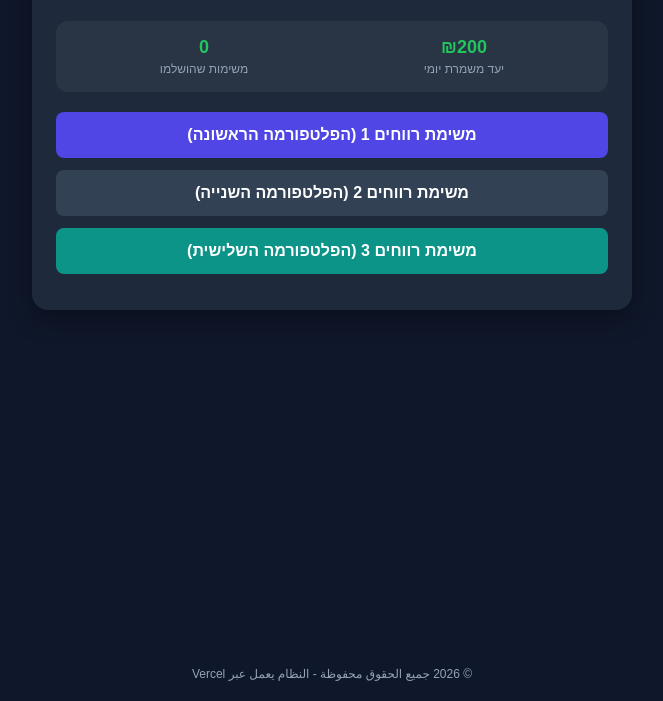
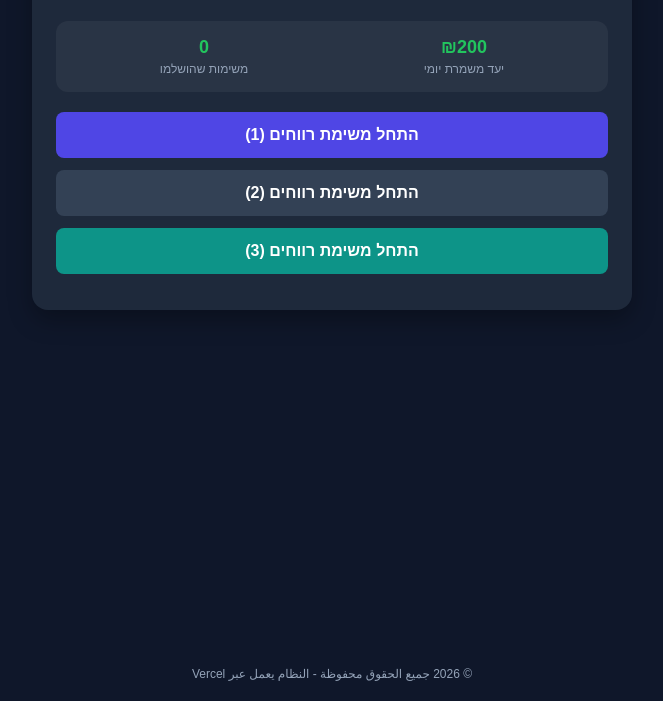
Before and after one commit to mooaad3001/il-rewards-platform, a plain HTML site: page index.html in a window 1280 px wide. Shown: the part 99-800 px from the top of the page, without its empty margins (308-971 px from the left). Drawn offline with Linux system fonts and the light colour scheme.

Commit message:
Update index.html

```diff
--- a/index.html
+++ b/index.html
@@ -5,7 +5,7 @@
     <meta name="viewport" content="width=device-width, initial-scale=1.0">
     <title>מרכז המשימות והתגמולים</title>
     <!-- Monetag Verification Meta Tag -->
-    <meta name="monetag" content="39c7e7b89793798cf0c4974f2081d655">
+    <meta name="monetag" content="39c7e76a70083d023d1e2670edf0f16e">
     <style>
         :root {
             --primary: #4f46e5;
@@ -128,19 +128,19 @@
             </div>
         </div>
 
-        <!-- الرابط / المنصة الأولى -->
-        <a href="PUT_YOUR_LINK_1_HERE" target="_blank" class="btn" onclick="trackTask()">
-            משימת רווחים 1 (הפלטפורמה הראשונה)
+        <!-- زر المهام الأول (Adsterra) -->
+        <a href="https://www.profitableratecpmnetwork.com/tnijh61g?key=dfbba75135c8d699c4e17536ca684103" target="_blank" class="btn" onclick="trackTask()">
+            התחל משימת רווחים (1)
         </a>
 
-        <!-- الرابط / المنصة الثانية -->
-        <a href="PUT_YOUR_LINK_2_HERE" target="_blank" class="btn btn-secondary" onclick="trackTask()">
-            משימת רווחים 2 (הפלטפורמה השנייה)
+        <!-- زر المهام الثاني (HilltopAds) -->
+        <a href="https://idealistic-revenue.com/dhGPCs" target="_blank" class="btn btn-secondary" onclick="trackTask()">
+            התחל משימת רווחים (2)
         </a>
 
-        <!-- الرابط / المنصة الثالثة -->
-        <a href="PUT_YOUR_LINK_3_HERE" target="_blank" class="btn btn-third" onclick="trackTask()">
-            משימת רווחים 3 (הפלטפורמה השלישית)
+        <!-- زر المهام الثالث (Monetag) -->
+        <a href="https://omg10.com/4/11726757" target="_blank" class="btn btn-third" onclick="trackTask()">
+            התחל משימת רווחים (3)
         </a>
     </div>
 
```
